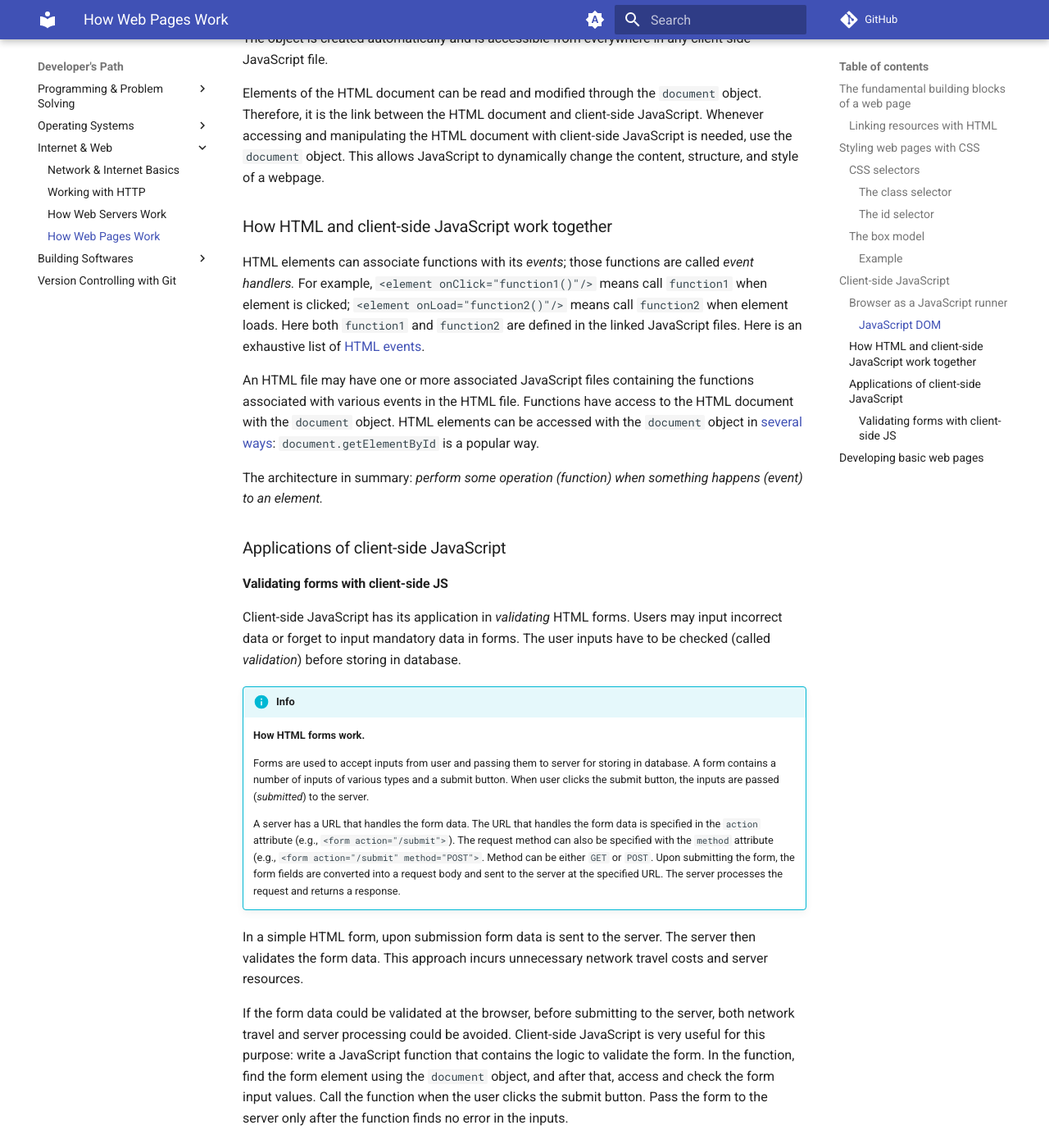
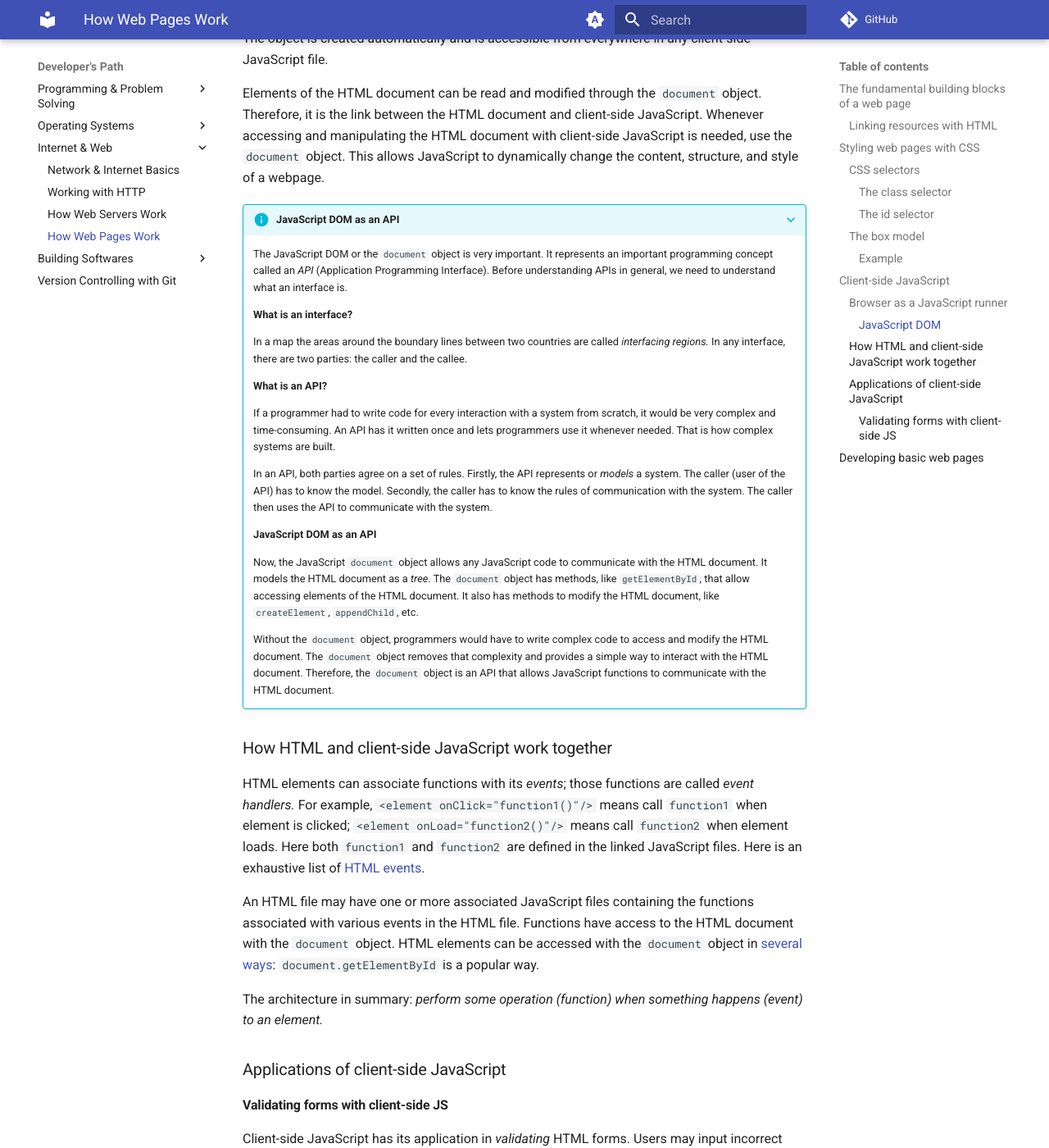
Before and after one commit to gharials/dev-path, an MkDocs documentation site: the page built from docs/internet-web/web-pages.md, in a window 1280 px wide and 1400 px high, scrolled down 4918 px. Shown: the whole window at 82% size. Built offline with MkDocs 1.6.1 and Material for MkDocs 9.7.7, drawn with Linux system fonts in a browser that asks for light colours; comment, search, counter and statistics services are not loaded.

Commit message:
JS DOM as an API.

```diff
--- a/docs/internet-web/web-pages.md
+++ b/docs/internet-web/web-pages.md
@@ -165,6 +165,25 @@ Most importantly, client-side JavaScript has access to the HTML document's _obje
 
 Elements of the HTML document can be read and modified through the `document` object. Therefore, it is the link between the HTML document and client-side JavaScript. Whenever accessing and manipulating the HTML document with client-side JavaScript is needed, use the `document` object. This allows JavaScript to dynamically change the content, structure, and style of a webpage.
 
+???+ info "JavaScript DOM as an API"
+    The JavaScript DOM or the `document` object is very important. It represents an important programming concept called an _API_ (Application Programming Interface). Before understanding APIs in general, we need to understand what an interface is.
+
+    **What is an interface?**
+
+    In a map the areas around the boundary lines between two countries are called _interfacing regions._ In any interface, there are two parties: the caller and the callee.
+
+    **What is an API?**
+
+    If a programmer had to write code for every interaction with a system from scratch, it would be very complex and time-consuming. An API has it written once and lets programmers use it whenever needed. That is how complex systems are built.
+
+    In an API, both parties agree on a set of rules. Firstly, the API represents or _models_ a system. The caller (user of the API) has to know the model. Secondly, the caller has to know the rules of communication with the system. The caller then uses the API to communicate with the system.
+
+    **JavaScript DOM as an API**
+
+    Now, the JavaScript `document` object allows any JavaScript code to communicate with the HTML document. It models the HTML document as a _tree_. The `document` object has methods, like `getElementById`, that allow accessing elements of the HTML document. It also has methods to modify the HTML document, like `createElement`, `appendChild`, etc.
+
+    Without the `document` object, programmers would have to write complex code to access and modify the HTML document. The `document` object removes that complexity and provides a simple way to interact with the HTML document. Therefore, the `document` object is an API that allows JavaScript functions to communicate with the HTML document.
+
 ### How HTML and client-side JavaScript work together
 
 HTML elements can associate functions with its _events_; those functions are called _event handlers._ For example, `<element onClick="function1()"/>` means call `function1` when element is clicked; `<element onLoad="function2()"/>` means call `function2` when element loads. Here both `function1` and `function2` are defined in the linked JavaScript files. Here is an exhaustive list of [HTML events](https://www.w3schools.com/jsref/dom_obj_event.asp).
```
